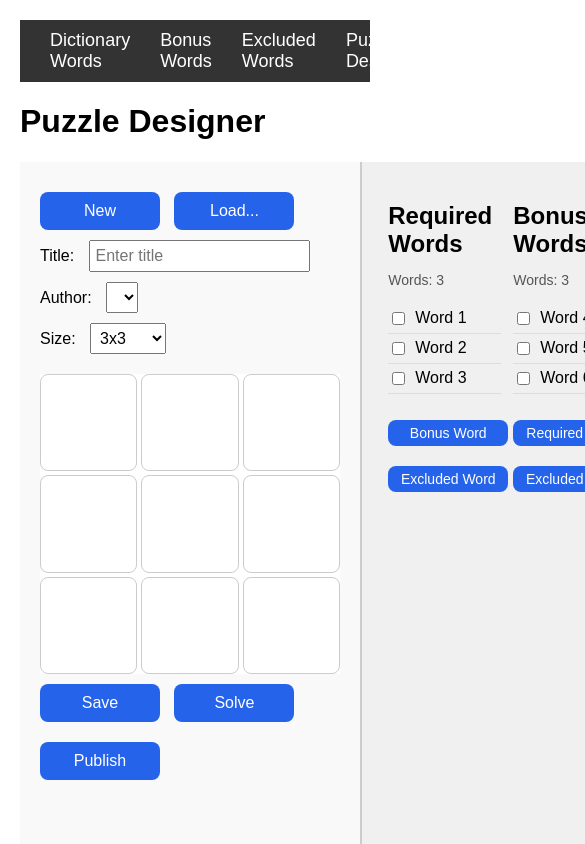
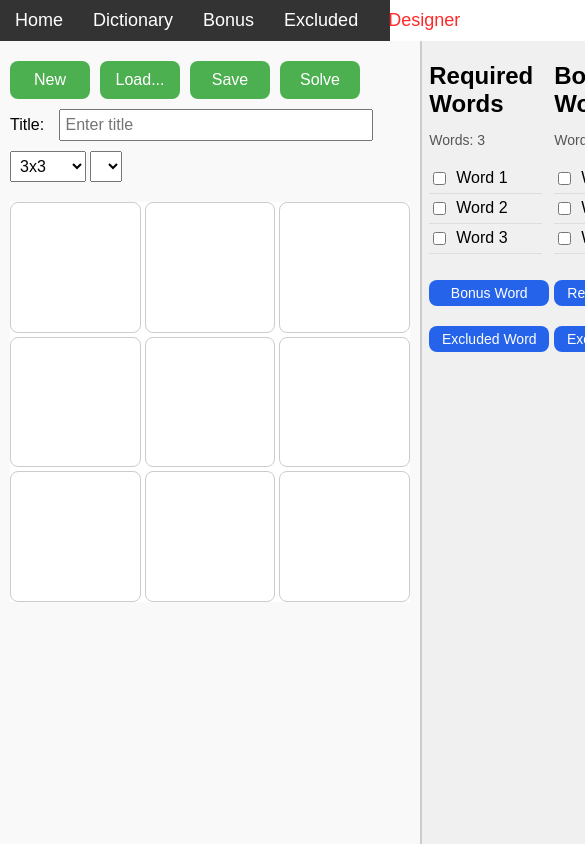
Before and after one commit to Motivesoft/wordgriddle, a website: page public/admin/designer.html in a window 390 px wide. Shown: the top 844 px of the page, 585 px wide, since content can reach past the window. Drawn offline with Linux system fonts and the light colour scheme; no server answers.

Commit message:
CSS tweaks for tablet use

```diff
--- a/public/admin/designer.html
+++ b/public/admin/designer.html
@@ -12,33 +12,32 @@
     <nav>
         <ul>
             <li><a href="/index.html">Home</a></li>
-            <li><a href="/admin/dictionary.html">Dictionary Words</a></li>
-            <li><a href="/admin/bonus.html">Bonus Words</a></li>
-            <li><a href="/admin/excluded.html">Excluded Words</a></li>
-            <li><a class="nav-current" href="/admin/designer.html">Puzzle Designer</a></li>
+            <li><a href="/admin/dictionary.html">Dictionary</a></li>
+            <li><a href="/admin/bonus.html">Bonus</a></li>
+            <li><a href="/admin/excluded.html">Excluded</a></li>
+            <li><a class="nav-current" href="/admin/designer.html">Designer</a></li>
         </ul>
     </nav>
 
-    <h1>Puzzle Designer</h1>
+    <!-- <h1>Puzzle Designer</h1> -->
 
     <div class="grid-container">
         <!-- Grid Section -->
         <div class="grid-section">
             <!-- Controls Above the Grid -->
             <div class="grid-top-controls">
-                <button onclick="handleNew()">New</button>
-                <button onclick="handleLoad()">Load...</button>
+                <div class="button-bar">
+                    <button class="button" onclick="handleNew()">New</button>
+                    <button class="button" onclick="handleLoad()">Load...</button>
+                    <button class="button" onclick="handleSave()">Save</button>
+                    <button class="button" onclick="handleSolve()">Solve</button>
+                </div>
+
                 <div class="input-group">
                     <label for="title">Title:</label>
-                    <input type="text" id="title" placeholder="Enter title">
+                    <input type="text" id="title" style="width: 300px;" placeholder="Enter title">
                 </div>
                 <div class="input-group">
-                    <label for="author">Author:</label>
-                    <select id="author" onchange="handleAuthorChange(this.value)"></select>
-                </div>
-                <!-- Resize Grid Selector -->
-                <div class="input-group">
-                    <label for="size">Size:</label>
                     <select id="size" onchange="createGrid(this.value)">
                         <option value="3">3x3</option>
                         <option value="4">4x4</option>
@@ -49,6 +48,7 @@
                         <option value="9">9x9</option>
                         <option value="10">10x10</option>
                     </select>
+                    <select id="author" onchange="handleAuthorChange(this.value)"></select>
                 </div>
             </div>
 
@@ -56,11 +56,9 @@
             <div id="grid" class="grid"></div>
 
             <!-- Controls Below the Grid -->
-            <div class="grid-bottom-controls">
-                <button onclick="handleSave()">Save</button>
-                <button onclick="handleSolve()">Solve</button>
+            <!-- <div class="grid-bottom-controls">
                 <button onclick="handlePublish()">Publish</button>
-            </div>
+            </div> -->
         </div>
 
         <!-- Lists Section -->
--- a/public/style.css
+++ b/public/style.css
@@ -7,7 +7,7 @@
 body {
   font-family: Arial, sans-serif;
   margin: 0 auto;
-  padding: 20px;
+  padding: 0px;
 }
 
 /* Links bar */
@@ -22,7 +22,7 @@ nav ul {
   padding: 0;
   margin: 0;
   display: flex;
-  justify-content: center;
+  justify-content: left;
 }
 
 nav li {
@@ -39,6 +39,10 @@ nav a {
 
 nav a:hover {
   color: #ffd700;
+}
+
+.nav-current {
+  color: #ff2929;
 }
 
 /* Allows a list of words to be scrollable */
@@ -195,7 +199,7 @@ button:active {
 /* Grid Section */
 .grid-section {
   flex: 1;
-  padding: 20px;
+  padding: 10px;
   background-color: #f9f9f9;
   border-right: 2px solid #ccc;
 }
@@ -235,8 +239,8 @@ button:active {
 .grid {
   display: grid;
   gap: 4px;
-  width: 300px;
-  height: 300px;
+  width: 400px;
+  height: 400px;
   background-color: #fff;
 }
 
@@ -251,7 +255,7 @@ button:active {
   flex: 2;
   display: flex;
   justify-content: space-around;
-  padding: 20px;
+  padding: 1px;
   background-color: #f0f0f0;
 }
 
@@ -298,3 +302,32 @@ button:active {
   font-size: 14px;
   cursor: pointer;
 }
+
+/* Button bar */
+
+.button-bar {
+  display: flex;
+  justify-content: left;
+  gap: 0px;
+  padding: 0px;
+}
+
+.button {
+  padding: 10px;
+  font-size: 16px;
+  border: none;
+  border-radius: 8px;
+  background-color: #4CAF50;
+  color: white;
+  cursor: pointer;
+  transition: background-color 0.3s;
+  min-width: 80px;
+}
+
+.button:hover {
+  background-color: #45a049;
+}
+
+.button:active {
+  background-color: #3e8e41;
+}
```
